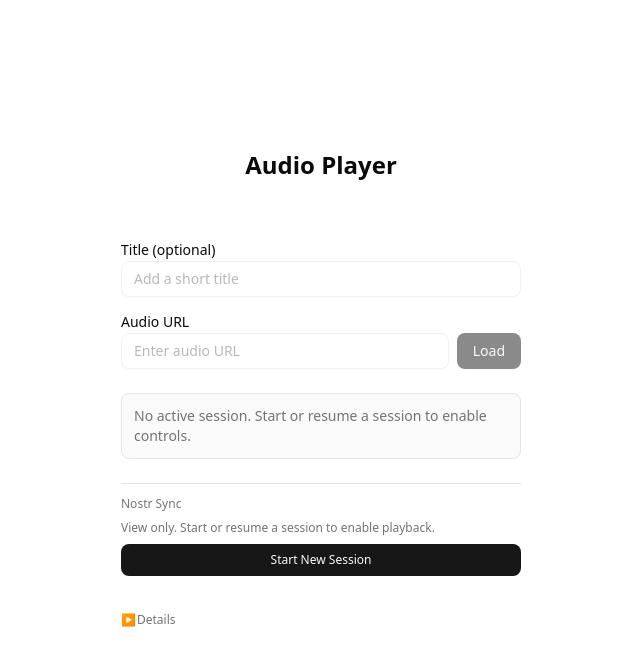
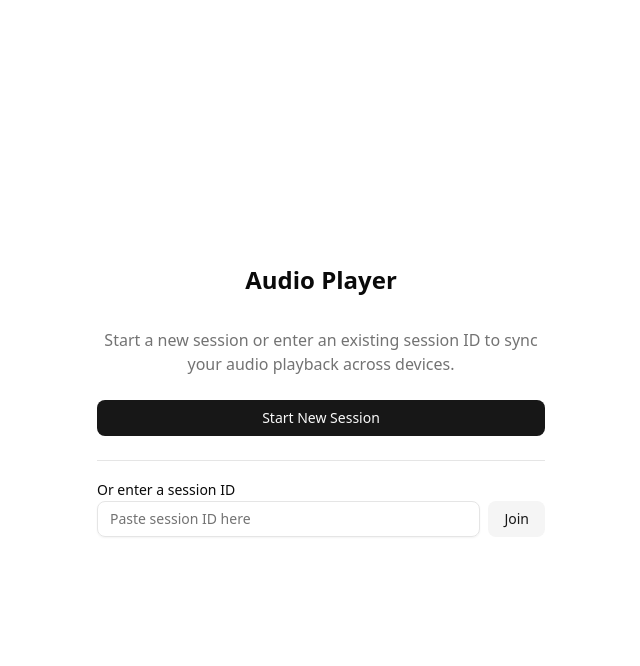
Before and after one commit to andrewtheguy/audioplayer, a React (Vite) app: page / in a window 1280 px wide. Shown: the top 666 px of the page, without its empty margins (319-959 px from the left). Built offline with nearby package versions, Linux system fonts and the light colour scheme; what nostr-tools would draw is missing.

Commit message:
feat: add PWA support with manifest and service worker; implement HomePage for session management

```diff
--- a/index.html
+++ b/index.html
@@ -3,11 +3,36 @@
   <head>
     <meta charset="UTF-8" />
     <link rel="icon" type="image/svg+xml" href="/vite.svg" />
-    <meta name="viewport" content="width=device-width, initial-scale=1.0" />
+    <meta name="viewport" content="width=device-width, initial-scale=1.0, viewport-fit=cover" />
+
+    <!-- PWA Meta Tags -->
+    <meta name="theme-color" content="#000000" />
+    <meta name="apple-mobile-web-app-capable" content="yes" />
+    <meta name="apple-mobile-web-app-status-bar-style" content="default" />
+    <meta name="apple-mobile-web-app-title" content="Audio Player" />
+    <meta name="mobile-web-app-capable" content="yes" />
+
+    <!-- Manifest -->
+    <link rel="manifest" href="/manifest.json" />
+
+    <!-- Apple Touch Icon -->
+    <link rel="apple-touch-icon" href="/icon-192.png" />
+
     <title>Audio Player</title>
   </head>
   <body>
     <div id="root"></div>
     <script type="module" src="/src/main.tsx"></script>
+
+    <!-- Register Service Worker -->
+    <script>
+      if ("serviceWorker" in navigator) {
+        window.addEventListener("load", () => {
+          navigator.serviceWorker.register("/sw.js").catch((err) => {
+            console.log("SW registration failed:", err);
+          });
+        });
+      }
+    </script>
   </body>
 </html>
--- /dev/null
+++ b/public/sw.js
@@ -0,0 +1,15 @@
+// Minimal service worker - no caching, network-first only
+// This enables PWA installability without offline support
+
+self.addEventListener("install", () => {
+  self.skipWaiting();
+});
+
+self.addEventListener("activate", (event) => {
+  event.waitUntil(clients.claim());
+});
+
+self.addEventListener("fetch", (event) => {
+  // Pass through all requests to the network - no caching
+  event.respondWith(fetch(event.request));
+});
--- a/src/App.tsx
+++ b/src/App.tsx
@@ -1,10 +1,41 @@
+import { useEffect, useState } from "react";
 import { AudioPlayer } from "@/components/AudioPlayer";
+import { HomePage } from "@/components/HomePage";
+import { Button } from "@/components/ui/button";
+
+function getHashSecret(): string {
+  if (typeof window === "undefined") return "";
+  const hash = window.location.hash;
+  return hash.startsWith("#") ? hash.slice(1) : "";
+}
 
 function App() {
+  const [hasSecret, setHasSecret] = useState(() => getHashSecret().length > 0);
+
+  useEffect(() => {
+    const handleHashChange = () => {
+      setHasSecret(getHashSecret().length > 0);
+    };
+    window.addEventListener("hashchange", handleHashChange);
+    return () => window.removeEventListener("hashchange", handleHashChange);
+  }, []);
+
+  const goToHome = () => {
+    window.history.pushState(null, "", window.location.pathname);
+    setHasSecret(false);
+  };
+
   return (
     <div className="min-h-screen flex flex-col items-center justify-center p-4">
-      <h1 className="text-2xl font-bold mb-8">Audio Player</h1>
-      <AudioPlayer />
+      <div className="flex items-center gap-4 mb-8">
+        <h1 className="text-2xl font-bold">Audio Player</h1>
+        {hasSecret && (
+          <Button variant="outline" size="sm" onClick={goToHome}>
+            Home
+          </Button>
+        )}
+      </div>
+      {hasSecret ? <AudioPlayer /> : <HomePage />}
     </div>
   );
 }
--- /dev/null
+++ b/src/components/HomePage.tsx
@@ -0,0 +1,110 @@
+import { useState } from "react";
+import { Button } from "@/components/ui/button";
+import { Input } from "@/components/ui/input";
+import { generateSecret, isValidSecret } from "@/lib/nostr-crypto";
+import {
+  getLastUsedSecret,
+  getStorageFingerprint,
+  getHistory,
+  saveHistory,
+} from "@/lib/history";
+
+export function HomePage() {
+  const [customId, setCustomId] = useState("");
+  const [error, setError] = useState<string | null>(null);
+  const [savedSecret] = useState(() => getLastUsedSecret());
+  const [forkHistory, setForkHistory] = useState(false);
+
+  const handleGenerateNew = async () => {
+    const newSecret = generateSecret();
+
+    if (forkHistory && savedSecret) {
+      const oldFingerprint = await getStorageFingerprint(savedSecret);
+      const oldHistory = getHistory(oldFingerprint);
+      if (oldHistory.length > 0) {
+        const newFingerprint = await getStorageFingerprint(newSecret);
+        saveHistory(oldHistory, newFingerprint);
+      }
+    }
+
+    window.location.hash = newSecret;
+  };
+
+  const handleJoinSession = () => {
+    const trimmed = customId.trim();
+    if (!trimmed) {
+      setError("Please enter a session ID");
+      return;
+    }
+    if (!isValidSecret(trimmed)) {
+      setError("Invalid session ID. Check for typos.");
+      return;
+    }
+    setError(null);
+    window.location.hash = trimmed;
+  };
+
+  const handleResumePrevious = () => {
+    if (savedSecret) {
+      window.location.hash = savedSecret;
+    }
+  };
+
+  return (
+    <div className="w-full max-w-md mx-auto space-y-6">
+      <div className="text-center space-y-2">
+        <p className="text-muted-foreground">
+          Start a new session or enter an existing session ID to sync your audio
+          playback across devices.
+        </p>
+      </div>
+
+      <div className="space-y-2">
+        <Button onClick={handleGenerateNew} className="w-full">
+          Start New Session
+        </Button>
+        {savedSecret && (
+          <label className="flex items-center gap-2 text-sm text-muted-foreground cursor-pointer">
+            <input
+              type="checkbox"
+              checked={forkHistory}
+              onChange={(e) => setForkHistory(e.target.checked)}
+              className="rounded"
+            />
+            Copy history from previous session
+          </label>
+        )}
+      </div>
+
+      {savedSecret && (
+        <Button
+          variant="outline"
+          onClick={handleResumePrevious}
+          className="w-full"
+        >
+          Resume Previous Session
+        </Button>
+      )}
+
+      <div className="space-y-3 pt-4 border-t">
+        <label className="text-sm font-medium">Or enter a session ID</label>
+        <div className="flex gap-2">
+          <Input
+            type="text"
+            value={customId}
+            onChange={(e) => {
+              setCustomId(e.target.value);
+              setError(null);
+            }}
+            placeholder="Paste session ID here"
+            onKeyDown={(e) => e.key === "Enter" && handleJoinSession()}
+          />
+          <Button variant="secondary" onClick={handleJoinSession}>
+            Join
+          </Button>
+        </div>
+        {error && <p className="text-sm text-destructive">{error}</p>}
+      </div>
+    </div>
+  );
+}
--- a/src/components/NostrSyncPanel.tsx
+++ b/src/components/NostrSyncPanel.tsx
@@ -1,8 +1,7 @@
 import { useEffect, useRef, useState } from "react";
 import { Button } from "@/components/ui/button";
-import { generateSecret } from "@/lib/nostr-crypto";
 import { RELAYS } from "@/lib/nostr-sync";
-import { getLastUsedSecret, getStorageFingerprint, type HistoryEntry } from "@/lib/history";
+import { getStorageFingerprint, type HistoryEntry } from "@/lib/history";
 import { cn } from "@/lib/utils";
 import {
   useNostrSession,
@@ -33,7 +32,6 @@ export function NostrSyncPanel({
 }: NostrSyncPanelProps) {
   const [showDetails, setShowDetails] = useState(false);
   const [copiedLink, setCopiedLink] = useState(false);
-  const [savedSessionSecret] = useState(() => getLastUsedSecret());
   const [displayFingerprint, setDisplayFingerprint] = useState<string | undefined>(undefined);
   const {
     secret,
@@ -122,16 +120,9 @@ export function NostrSyncPanel({
     // eslint-disable-next-line react-hooks/exhaustive-deps
   }, [secret]);
 
-  const handleGenerate = () => {
-    const newSecret = generateSecret();
-    window.location.hash = newSecret;
-    // The hashchange listener will pick this up and trigger state update + load
-  };
-
-  const handleResumePreviousSession = () => {
-    if (savedSessionSecret) {
-      window.location.hash = savedSessionSecret;
-    }
+  const goToHome = () => {
+    window.history.pushState(null, "", window.location.pathname);
+    window.dispatchEvent(new HashChangeEvent("hashchange"));
   };
 
   const handleCopyLink = async () => {
@@ -192,41 +183,18 @@ export function NostrSyncPanel({
         )}
       </div>
 
-      {!secret ? (
+      {sessionStatus === 'invalid' ? (
         <div className="space-y-2">
           <div className="text-xs text-muted-foreground">
-            View only. Start or resume a session to enable playback.
+            Invalid session link. Go home to start a new session.
           </div>
           <Button
             size="sm"
-            variant="default"
-            onClick={handleGenerate}
-            disabled={isLoading}
+            variant="outline"
+            onClick={goToHome}
             className="w-full h-8 text-xs"
           >
-            Start New Session
-          </Button>
-          {savedSessionSecret && (
-            <Button
-              size="sm"
-              variant="outline"
-              onClick={handleResumePreviousSession}
-              disabled={isLoading}
-              className="w-full h-8 text-xs"
-            >
-              Resume Previous Session
-            </Button>
-          )}
-        </div>
-      ) : sessionStatus === 'invalid' ? (
-        <div className="space-y-2">
-          <Button
-            size="sm"
-            variant="outline"
-            onClick={handleGenerate}
-            className="w-full h-8 text-xs"
-          >
-            Generate New Secret Link
+            Go to Home
           </Button>
         </div>
       ) : (
```
Also changed, not shown: public/icon-192.png (added), public/icon-512.png (added), public/manifest.json (added).
